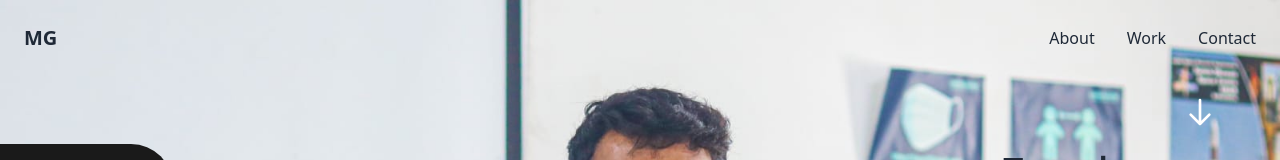
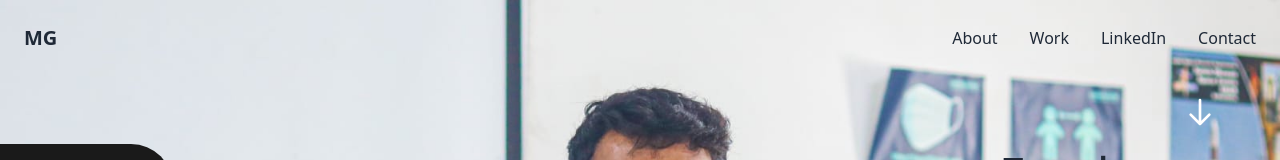
Before and after one commit to Chad-noob/melvin-portfolio, a React (Vite) app: page / in a window 1280 px wide. Shown: the top 160 px of the page. Built offline with nearby package versions, Linux system fonts and the light colour scheme.

Commit message:
4-3-2026------

```diff
--- a/src/components/Navbar/Navbar.jsx
+++ b/src/components/Navbar/Navbar.jsx
@@ -49,6 +49,11 @@ export default function Navbar() {
             </a>
           </li>
           <li>
+            <a href="https://www.linkedin.com/in/melvin-george-889b25286/" target="_blank" rel="noopener noreferrer" className="hover:text-gray-600 transition-colors">
+              LinkedIn
+            </a>
+          </li>
+          <li>
             <a href="#contact" className="hover:text-gray-600 transition-colors">
               Contact
             </a>
@@ -56,9 +61,9 @@ export default function Navbar() {
         </ul>
       </div>
 
-      {/* Hamburger Menu - fixed in top right corner when scrolled */}
+      {/* Hamburger Menu - fixed in top center when scrolled */}
       <div
-        className={`fixed top-6 right-6 cursor-pointer transition-opacity duration-300 ${isScrolled ? 'opacity-100' : 'opacity-0 pointer-events-none'}`}
+        className={`fixed top-6 left-1/2 -translate-x-1/2 cursor-pointer transition-opacity duration-300 ${isScrolled ? 'opacity-100' : 'opacity-0 pointer-events-none'}`}
         onMouseEnter={handleMouseEnter}
         onMouseLeave={handleMouseLeave}
         onClick={() => setIsMenuOpen(!isMenuOpen)}
@@ -83,7 +88,7 @@ export default function Navbar() {
 
       {/* Mobile Menu Dropdown */}
       {isMenuOpen && isScrolled && (
-        <div className="fixed top-20 right-6 bg-white shadow-lg rounded-lg p-6 min-w-[200px]">
+        <div className="fixed top-20 left-1/2 -translate-x-1/2 bg-white shadow-lg rounded-lg p-6 min-w-[200px]">
           <ul className="flex flex-col gap-4 text-gray-800">
             <li>
               <a href="#about" className="hover:text-gray-600 transition-colors block">
@@ -93,6 +98,11 @@ export default function Navbar() {
             <li>
               <a href="#work" className="hover:text-gray-600 transition-colors block">
                 Work
+              </a>
+            </li>
+            <li>
+              <a href="https://www.linkedin.com/in/melvin-george-889b25286/" target="_blank" rel="noopener noreferrer" className="hover:text-gray-600 transition-colors block">
+                LinkedIn
               </a>
             </li>
             <li>
```
